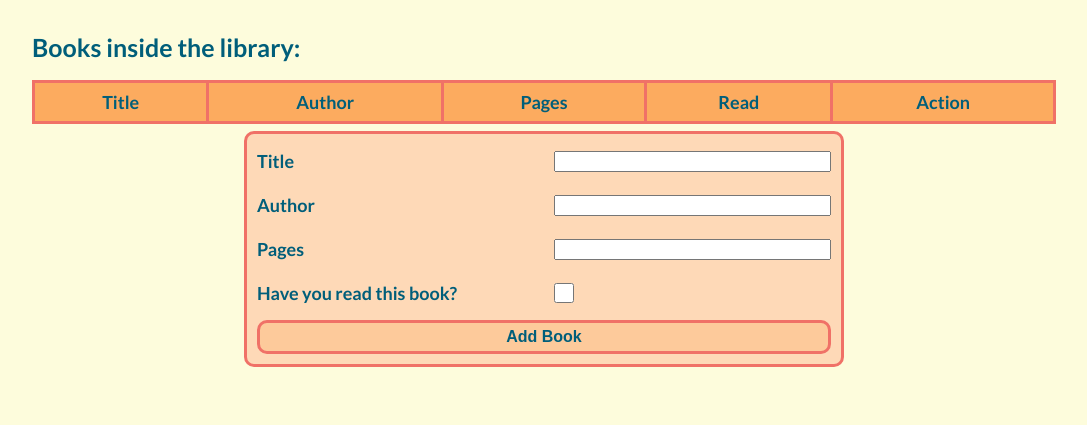
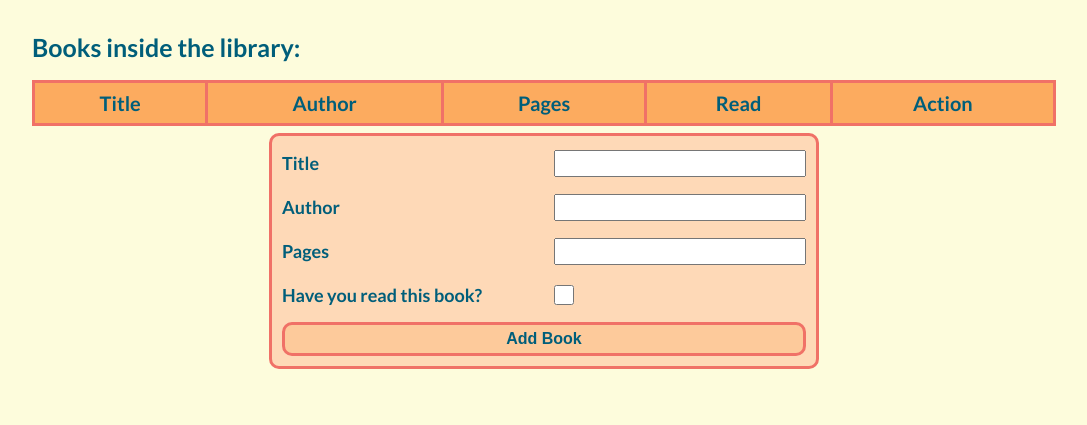
Before and after one commit to LukSiman/library, a plain HTML site: page index.html in a window 1280 px wide. Both pictures are taken after a click on the button "NEW BOOK". Shown: the part 135-560 px from the top of the page, without its empty margins (96-1183 px from the left). Drawn offline with Linux system fonts and the light colour scheme.

Commit message:
fixing styling

```diff
--- a/css/styles.css
+++ b/css/styles.css
@@ -94,6 +94,7 @@ td:last-child{
 
 th{
   font-weight: 700;
+  font-size: 20px;
   background-color: #FCAB5F;
 }
 
@@ -102,6 +103,14 @@ input[type='checkbox']{
   width: 20px;
   height: 20px;
   margin: 0;
+}
+
+input[type='text']{
+  font-size: 18px;
+}
+
+input[type='number']{
+  font-size: 18px;
 }
 
 footer{
@@ -144,7 +153,7 @@ ID SELECTORS
 
 #newBookForm{
   width: 60%;
-  max-width: 600px;
+  max-width: 550px;
   margin: auto;
   padding: 10px;
   border: 3px solid #f07167;
```
